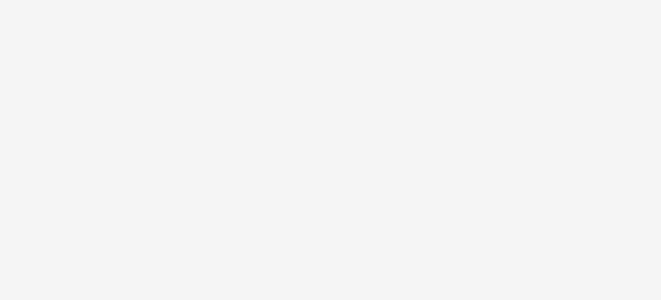
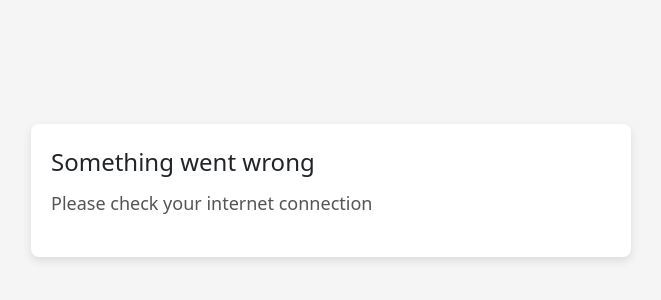
Before and after one commit to Adnan-Ahmed07/A-H-Shoping-House, a React (Vite) app: page /error in a window 1280 px wide. Before the commit this address had no page. Shown: the part 76-376 px from the top of the page, without its empty margins (309-970 px from the left). Built offline with nearby package versions, Linux system fonts and the light colour scheme.

Commit message:
Last update

```diff
--- a/src/App.jsx
+++ b/src/App.jsx
@@ -4,6 +4,7 @@ import "./App.css";
 import Men from "./components/Men.jsx";
 import Women from "./components/Women.jsx";
 import Category from "./components/Category.jsx";
+import Errorr from "./components/Errorr.jsx";
 const App = ()=>{
   return (
     <Routes>
@@ -11,6 +12,8 @@ const App = ()=>{
       <Route path="/category" element = {<Category url = 'http://localhost:8000/category'/>}/>
       <Route path="/men" element = {<Men/>}/>
       <Route path="/women" element = {<Women/>}/>
+      <Route path="/error" element = {<Errorr msg={1}/>}/>
+      <Route path="*" element = {<Errorr msg={0}/>}/>
     </Routes>
 
   )
--- a/src/components/Category.jsx
+++ b/src/components/Category.jsx
@@ -3,15 +3,23 @@ import Footer from "./Footer"
 import Navigation from "./Navigation"
 import Card from "./Card";
 import cls from './Category.module.css'
+import Errorr from "./Errorr";
+import { Link } from "react-router-dom";
 
 const Category = (props)=>{
     const [category,setCategory] = useState([]);
     const [changeValue, setValue] = useState(0);
+    const[isFetched,setFetch]=useState(true)
     const fetchData = useCallback(()=>{
 
          fetch(props.url).then(res=>res.json()).then(data=>{
+            setFetch(true)
+            setCategory(data)
 
-            setCategory(data)
+         }).catch(e =>{
+            setFetch(false)
+
+
 
          })
     },[props.url])
@@ -24,8 +32,9 @@ const Category = (props)=>{
 
     const newData = category.map((el)=>el.fields)
     console.log(newData)
-    return (
-        <>
+    let el;
+    if(isFetched){
+        el =         <>
         <Navigation/>
         <div className= {`${cls['flex']}`}>
             <div className={`${cls['category-filter-size']} ${cls['margin-top']} ${cls['margin-left']}`}>
@@ -43,6 +52,13 @@ const Category = (props)=>{
         </div>
         <Footer/>
         </>
+    }
+    else{
+        el = <Errorr msg = {1}/>
+    }
+    return (
+        el
+
     )
 }
 export default Category
--- /dev/null
+++ b/src/components/Errorr.css
@@ -0,0 +1,47 @@
+
+  .error-container {
+    max-width: 600px;
+    padding: 20px;
+    background-color: #fff;
+    border-radius: 8px;
+    box-shadow: 0 4px 10px rgba(0, 0, 0, 0.1);
+  }
+
+  .error-code {
+    font-size: 100px;
+    font-weight: bold;
+    color: #ff6347;
+    margin-bottom: 20px;
+  }
+
+  .error-message {
+    font-size: 24px;
+    margin-bottom: 10px;
+  }
+
+  .suggestion {
+    font-size: 18px;
+    color: #555;
+    margin-bottom: 20px;
+  }
+
+  .back-link {
+    display: inline-block;
+    margin-top: 20px;
+    padding: 10px 20px;
+    color: white;
+    background-color: #ff6347;
+    text-decoration: none;
+    border-radius: 5px;
+    transition: background-color 0.3s;
+  }
+
+  .back-link:hover {
+    background-color: #e5533e;
+  }
+
+  .middle{
+   margin-left: auto;
+   margin-right: auto;
+   margin-top:200px;
+  }
--- /dev/null
+++ b/src/components/Errorr.jsx
@@ -0,0 +1,9 @@
+import './Errorr.css'
+const Errorr = (props)=>{
+
+    return <div className="error-container middle">
+        <p className="error-message">{(props.msg)?'Something went wrong':'Invalid URL'}</p>
+        <p className="suggestion">{(props.msg)?'Please check your internet connection':'Please Insert correct URL'}</p>
+    </div>
+}
+export default Errorr
--- a/src/components/Home.jsx
+++ b/src/components/Home.jsx
@@ -2,23 +2,30 @@ import Navigation from './Navigation.jsx'
 import {Splide,SplideSlide,SplideTrack} from '@splidejs/react-splide'
 import '@splidejs/react-splide/css'
 import Preview from './Preview.jsx'
-import { useState,useEffect } from 'react'
+import { useState,useEffect, useCallback } from 'react'
 import Footer from './Footer.jsx'
+import Errorr from './Errorr.jsx'
 
 
 const Home = ()=>{
     const [men,setMen] = useState({})
     const [women,setWomen] = useState({})
-    useEffect(()=>{
-        const f = fetch('http://localhost:8000').then(res=>res.json()).then(data=>{
-
+    const[isFetched,setFetch]=useState(true)
+    const f = useCallback(()=>{
+        fetch('http://localhost:8000').then(res=>res.json()).then(data=>{
+            setFetch(true)
             setMen(data[0].fields)
             setWomen(data[1].fields)
+        }).catch(()=>{
+            setFetch(false)
         })
     },[])
-    console.log(men)
-    return (
-            <>
+    useEffect(()=>{
+        f()
+    },[])
+    let el;
+    if(isFetched){
+        el =                    <>
         <Navigation/>
 
 
@@ -40,6 +47,12 @@ const Home = ()=>{
         <Preview category = {women}/>
         <Footer/>
         </>
+    }
+    else{
+        el = <Errorr msg = {1}/>
+    }
+    return (
+        el
     )
 }
 export default Home;
```
Lines whose indentation alone changed are shown as unchanged.
